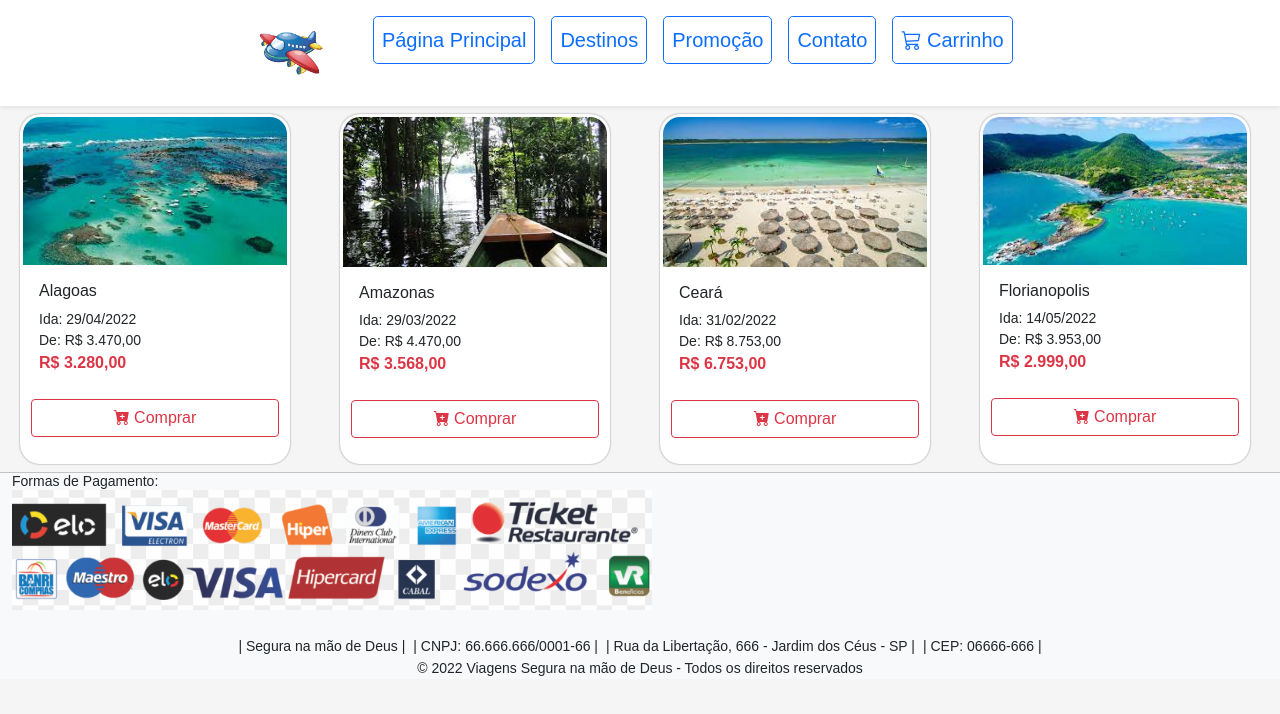
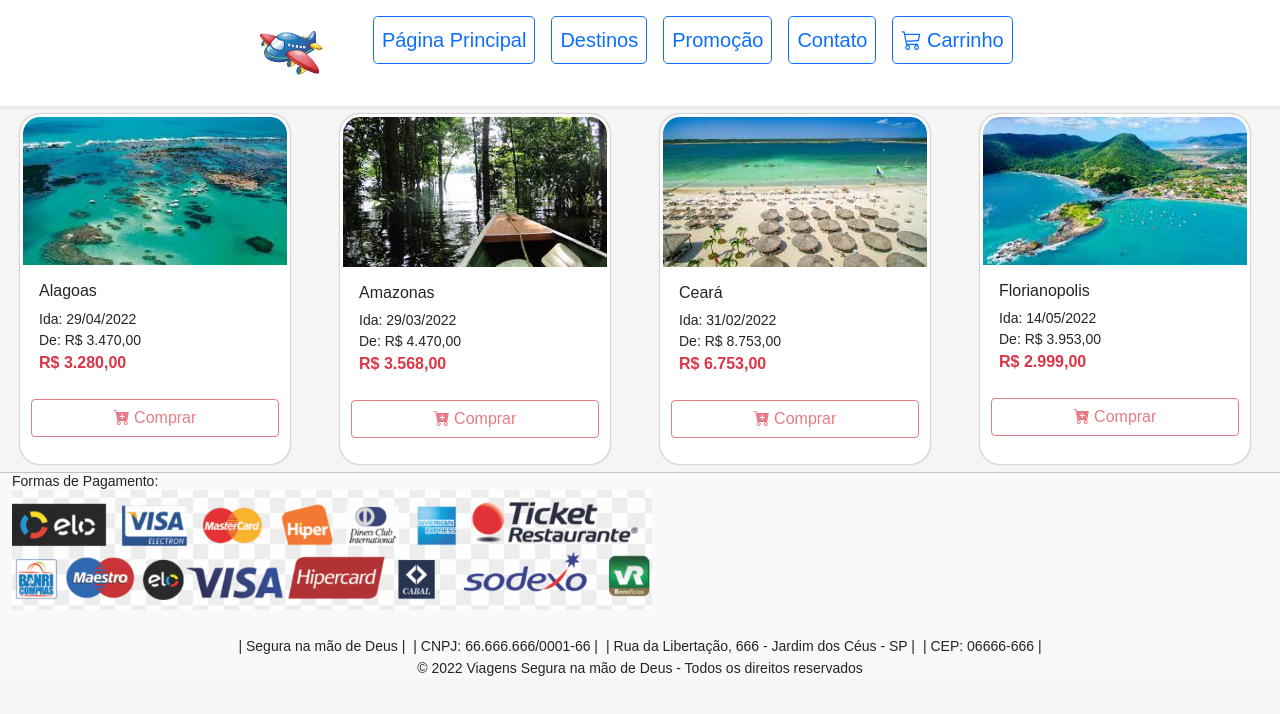
Before and after one commit to AlAnNuB/RecodePro_2021, a React (Create React App) app in the folder ReactJS/segura/: page /Promocao in a window 1280 px wide. Shown: the top 714 px of the page. Built offline with nearby package versions, Linux system fonts and the light colour scheme.

Commit message:
desconto desativado

```diff
--- a/ReactJS/segura/src/Components/Layout/CardDesconto.js
+++ b/ReactJS/segura/src/Components/Layout/CardDesconto.js
@@ -11,7 +11,7 @@ function CardDesconto(props) {
           <p className="card-text small m-0">De: R$ {props.desconto}</p>
           <p className="card-title text-danger font-weight-bold"><strong>R$ {props.preco}</strong></p>
         </div>
-        <button type="submit" className="btn btn-outline-danger justify-content-center align-items-center mt-n5 mb-5 mx-2">
+        <button type="submit" className="btn btn-outline-danger justify-content-center align-items-center mt-n5 mb-5 mx-2" disabled>
           <i className="bi bi-cart-plus-fill"> </i>
           Comprar
         </button>
```
